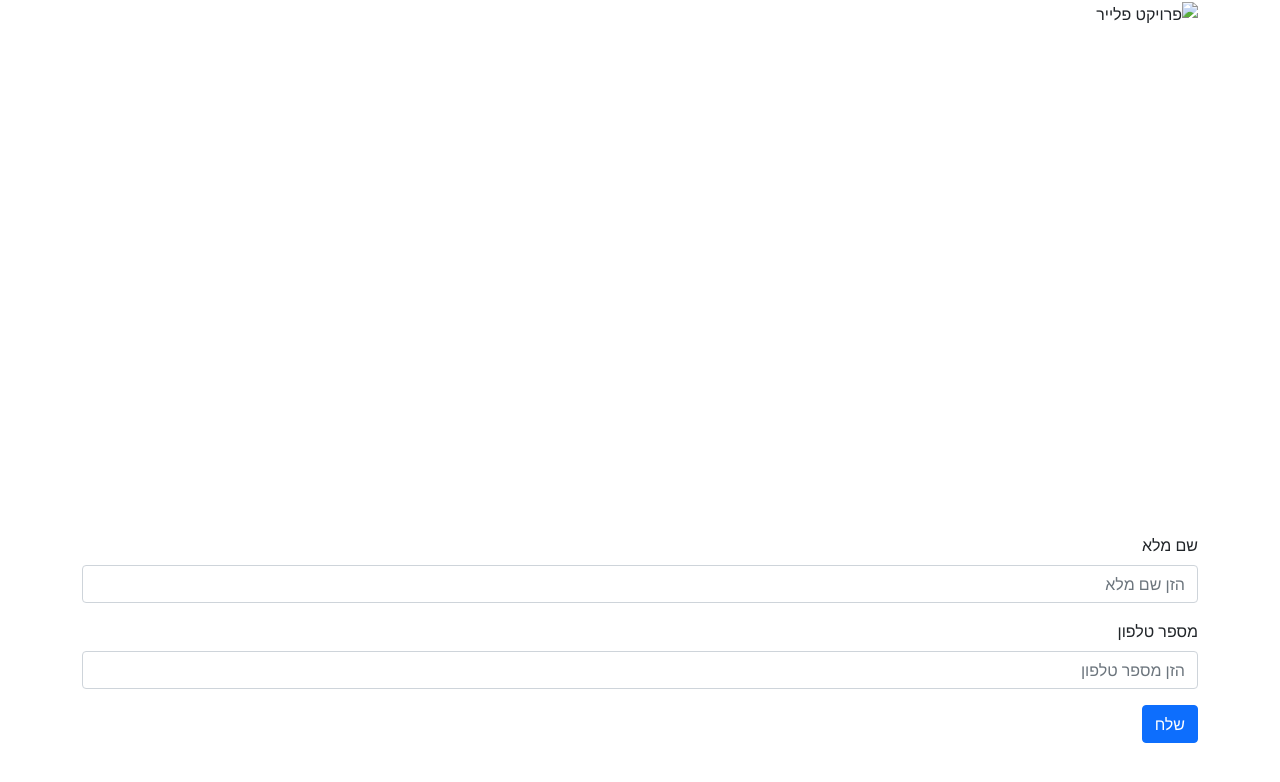
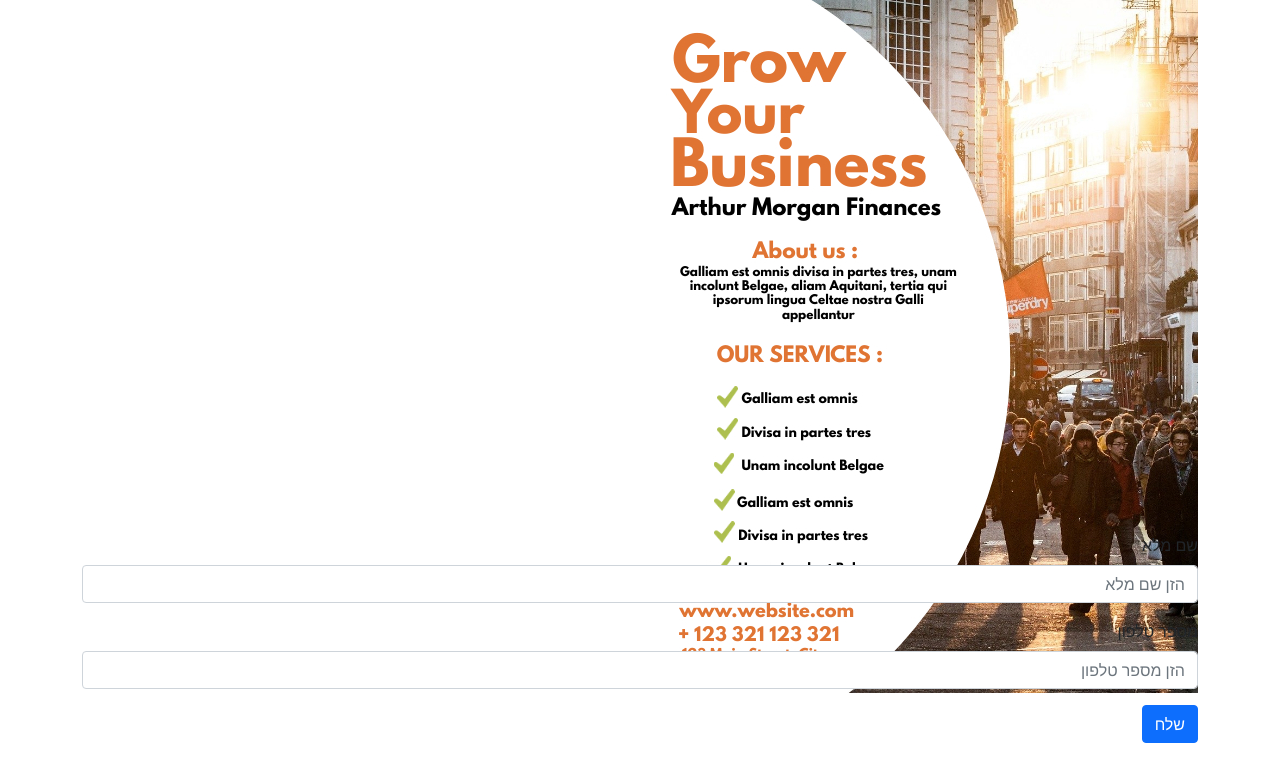
Before and after one commit to OsimYoter/p, a plain HTML site: page index.html in a window 1280 px wide. Drawn offline with nearby package versions, Linux system fonts and the light colour scheme.

Commit message:
Update index.html

```diff
--- a/index.html
+++ b/index.html
@@ -12,7 +12,7 @@
         <!-- Image section -->
         <div class="row" style="height: 66.6vh;">
             <div class="col-12">
-                <img src="path_to_your_image.jpg" class="img-fluid" alt="פרויקט פלייר"> <!-- Make sure the image is responsive -->
+                <img src="flier.jpg" class="img-fluid" alt="פרויקט פלייר"> <!-- Make sure the image is responsive -->
             </div>
         </div>
 
```
